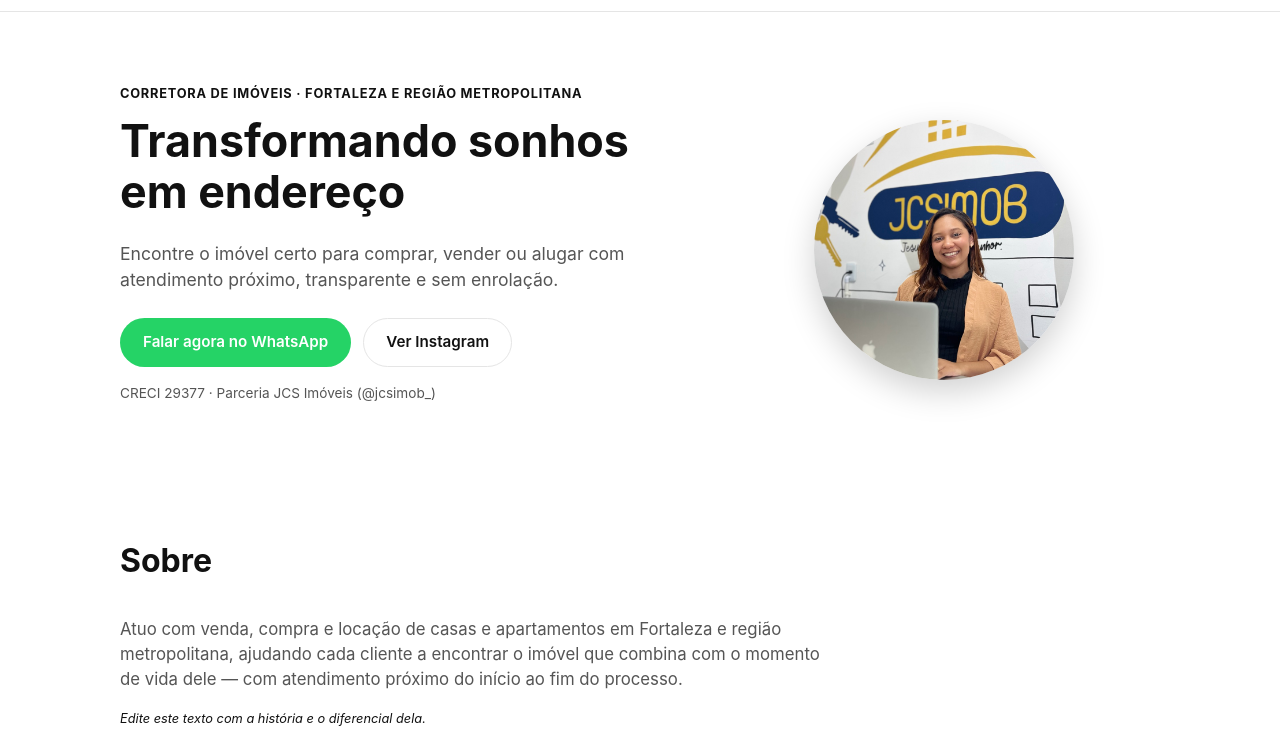
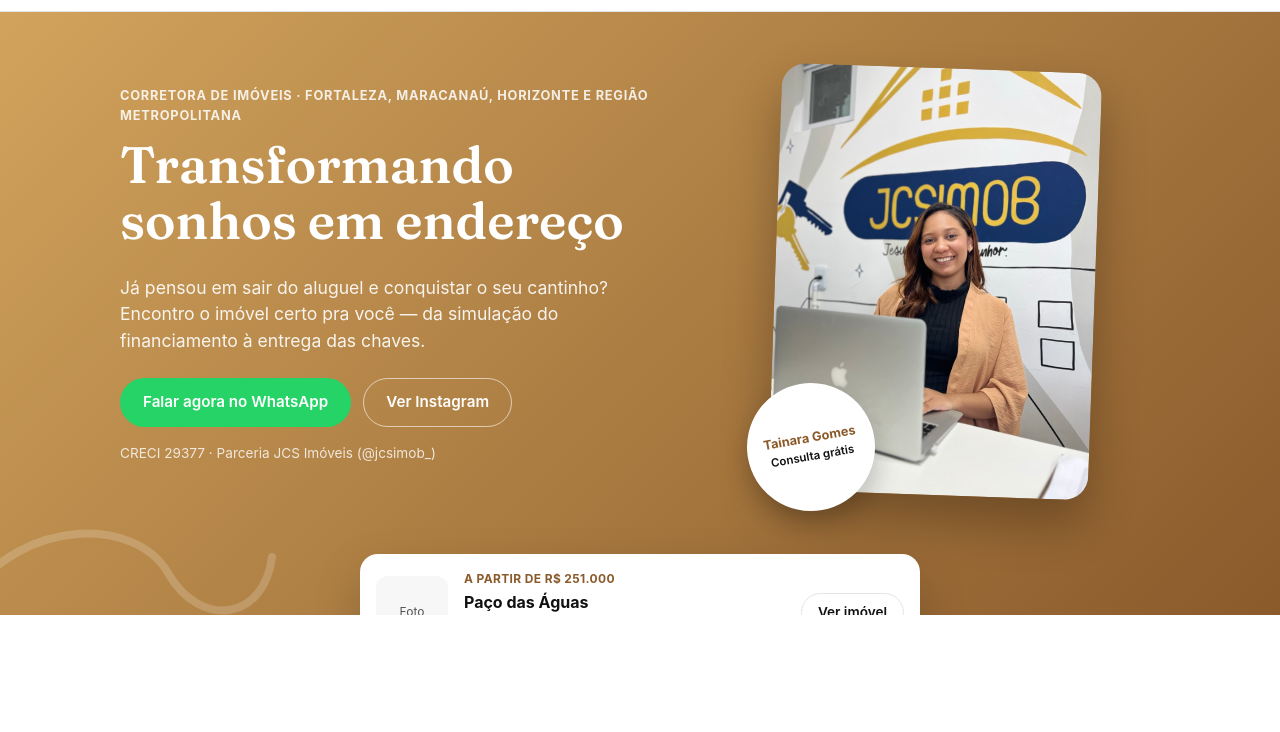
Before and after one commit to evertonpsilva/tainara-corretora-landing, a plain HTML site: page index.html in a window 1280 px wide. Shown: the part 55-787 px from the top of the page. Drawn offline with Linux system fonts and the light colour scheme.

Commit message:
Redesenha o hero com efeito de foto + card flutuante
Hero ganha gradiente, tipografia serifada (Fraunces), retrato em destaque
com selo rotacionado e um card de imóvel flutuando sobre a transição para
a próxima seção. Conteúdo de "Sobre" e dos imóveis em destaque passa a
usar textos e exemplos reais extraídos dos posts públicos do Instagram
dela (Minha Casa Minha Vida, Paço das Águas em Maracanaú, casas em
Horizonte).

Co-Authored-By: Claude Sonnet 5 <noreply@anthropic.com>

```diff
--- a/index.html
+++ b/index.html
@@ -6,6 +6,9 @@
 <title>Tainara Gomes | Corretora de Imóveis em Fortaleza</title>
 <meta name="description" content="Tainara Gomes - Corretora de imóveis em Fortaleza e região metropolitana. Casas e apartamentos para comprar, vender ou alugar.">
 <link rel="icon" href="assets/favicon.svg" type="image/svg+xml">
+<link rel="preconnect" href="https://fonts.googleapis.com">
+<link rel="preconnect" href="https://fonts.gstatic.com" crossorigin>
+<link href="https://fonts.googleapis.com/css2?family=Fraunces:ital,wght@0,500;0,600;1,500&display=swap" rel="stylesheet">
 <link rel="stylesheet" href="styles.css">
 </head>
 <body>
@@ -25,27 +28,43 @@
 
 <main>
   <section id="top" class="hero">
+    <svg class="hero-squiggle" viewBox="0 0 400 200" aria-hidden="true">
+      <path d="M10 140 C 80 40, 220 40, 260 110 S 380 170, 390 90" fill="none" stroke="#ffffff" stroke-width="10" stroke-linecap="round" opacity="0.18"/>
+    </svg>
     <div class="container hero-inner">
       <div class="hero-text">
-        <p class="eyebrow">Corretora de imóveis · Fortaleza e região metropolitana</p>
+        <p class="eyebrow">Corretora de imóveis · Fortaleza, Maracanaú, Horizonte e região metropolitana</p>
         <h1>Transformando sonhos em endereço</h1>
         <p class="hero-sub">
-          Encontre o imóvel certo para comprar, vender ou alugar com atendimento
-          próximo, transparente e sem enrolação.
+          Já pensou em sair do aluguel e conquistar o seu cantinho? Encontro o
+          imóvel certo pra você — da simulação do financiamento à entrega das
+          chaves.
         </p>
         <div class="hero-actions">
           <a class="btn btn-whatsapp" href="https://wa.me/5585985001867" target="_blank" rel="noopener">
             Falar agora no WhatsApp
           </a>
-          <a class="btn btn-outline" href="https://www.instagram.com/tainara_corretoraa/" target="_blank" rel="noopener">
+          <a class="btn btn-outline btn-on-dark" href="https://www.instagram.com/tainara_corretoraa/" target="_blank" rel="noopener">
             Ver Instagram
           </a>
         </div>
         <p class="creci">CRECI 29377 · Parceria JCS Imóveis (@jcsimob_)</p>
       </div>
-      <div class="hero-photo">
-        <img class="avatar-photo" src="assets/foto-tainara.jpg" alt="Tainara Gomes">
+      <div class="hero-visual">
+        <div class="hero-portrait-wrap">
+          <img class="hero-portrait" src="assets/foto-tainara.jpg" alt="Tainara Gomes">
+          <div class="hero-badge">Tainara Gomes<span>Consulta grátis</span></div>
+        </div>
       </div>
+    </div>
+    <div class="hero-floating-card">
+      <div class="floating-card-photo" aria-hidden="true">Foto</div>
+      <div class="floating-card-body">
+        <p class="floating-card-price">A partir de R$ 251.000</p>
+        <h3>Paço das Águas</h3>
+        <p class="floating-card-meta">2 e 3 quartos com suíte · Maracanaú · lazer completo</p>
+      </div>
+      <a class="btn btn-outline btn-small" href="https://wa.me/5585985001867" target="_blank" rel="noopener">Ver imóvel</a>
     </div>
   </section>
 
@@ -53,10 +72,13 @@
     <div class="container">
       <h2>Sobre</h2>
       <p class="section-text">
-        Atuo com venda, compra e locação de casas e apartamentos em Fortaleza e
-        região metropolitana, ajudando cada cliente a encontrar o imóvel que
-        combina com o momento de vida dele — com atendimento próximo do início
-        ao fim do processo.
+        Atuo com venda, compra e locação de casas e apartamentos em Fortaleza,
+        Maracanaú, Horizonte e região metropolitana, ajudando cada cliente a
+        encontrar o imóvel que combina com o momento de vida dele. Trabalho
+        bastante com o programa <strong>Minha Casa, Minha Vida</strong> —
+        simulação de financiamento, subsídios e condições especiais para quem
+        quer sair do aluguel — com atendimento próximo do início ao fim do
+        processo.
       </p>
       <p class="section-text-hint">Edite este texto com a história e o diferencial dela.</p>
     </div>
@@ -90,29 +112,29 @@
     <div class="container">
       <h2>Imóveis em destaque</h2>
       <p class="section-text-hint">
-        Placeholders abaixo — troque por imóveis reais (foto, título, bairro, valor e link do anúncio).
+        Exemplos de imóveis já divulgados — troque pelos anúncios ativos (foto, valor e link).
       </p>
       <div class="cards listings">
         <article class="card listing">
           <div class="listing-photo" aria-hidden="true">Foto</div>
-          <h3>Apartamento 2 quartos</h3>
-          <p class="listing-meta">Fortaleza e região metropolitana</p>
-          <p class="listing-price">A partir de R$ 000.000</p>
+          <h3>Paço das Águas</h3>
+          <p class="listing-meta">Maracanaú · 2 e 3 quartos com suíte · piscina, academia e brinquedoteca</p>
+          <p class="listing-price">A partir de R$ 251.000</p>
           <a class="btn btn-outline btn-small" href="https://wa.me/5585985001867" target="_blank" rel="noopener">Tenho interesse</a>
         </article>
         <article class="card listing">
           <div class="listing-photo" aria-hidden="true">Foto</div>
-          <h3>Casa 3 quartos</h3>
-          <p class="listing-meta">Fortaleza e região metropolitana</p>
-          <p class="listing-price">A partir de R$ 000.000</p>
+          <h3>Casas em Horizonte</h3>
+          <p class="listing-meta">Horizonte · 2 e 3 quartos · até 73 m² · perto de hospital e faculdades</p>
+          <p class="listing-price">0 de entrada · renda a partir de R$ 2.500</p>
           <a class="btn btn-outline btn-small" href="https://wa.me/5585985001867" target="_blank" rel="noopener">Tenho interesse</a>
         </article>
         <article class="card listing">
           <div class="listing-photo" aria-hidden="true">Foto</div>
-          <h3>Apartamento 1 quarto</h3>
-          <p class="listing-meta">Fortaleza e região metropolitana</p>
-          <p class="listing-price">A partir de R$ 000.000</p>
-          <a class="btn btn-outline btn-small" href="https://wa.me/5585985001867" target="_blank" rel="noopener">Tenho interesse</a>
+          <h3>Minha Casa, Minha Vida</h3>
+          <p class="listing-meta">Fortaleza e região metropolitana · subsídios e condições especiais</p>
+          <p class="listing-price">Simule sua parcela</p>
+          <a class="btn btn-outline btn-small" href="https://wa.me/5585985001867" target="_blank" rel="noopener">Fazer simulação</a>
         </article>
       </div>
     </div>
--- a/styles.css
+++ b/styles.css
@@ -8,6 +8,9 @@
   --color-whatsapp: #25D366;
   --color-whatsapp-dark: #1ebc59;
   --color-border: #e5e5e5;
+  --color-accent-start: #d1a35c;
+  --color-accent-end: #8a5a2b;
+  --font-display: "Fraunces", Georgia, serif;
   --radius: 14px;
   --max-width: 1080px;
 }
@@ -29,8 +32,9 @@ body {
 }
 
 h1, h2, h3 { font-weight: 700; margin: 0 0 .5em; }
-h1 { font-size: clamp(2rem, 4vw, 2.8rem); line-height: 1.15; }
-h2 { font-size: clamp(1.5rem, 3vw, 2rem); margin-bottom: 1em; }
+h1, h2 { font-family: var(--font-display); font-weight: 600; }
+h1 { font-size: clamp(2.2rem, 4.5vw, 3.2rem); line-height: 1.1; }
+h2 { font-size: clamp(1.6rem, 3vw, 2.2rem); margin-bottom: 1em; }
 h3 { font-size: 1.15rem; }
 
 p { margin: 0 0 1em; }
@@ -107,12 +111,27 @@ a { color: inherit; }
 .btn-large { padding: 16px 32px; font-size: 1.05rem; }
 
 .hero {
-  padding: 72px 0 56px;
+  position: relative;
+  overflow: hidden;
+  padding: 56px 0 120px;
+  background: linear-gradient(135deg, var(--color-accent-start), var(--color-accent-end));
+  color: #fff;
+}
+
+.hero-squiggle {
+  position: absolute;
+  left: -40px;
+  bottom: -30px;
+  width: 320px;
+  height: auto;
+  pointer-events: none;
 }
 
 .hero-inner {
+  position: relative;
+  z-index: 2;
   display: grid;
-  grid-template-columns: 1.3fr 1fr;
+  grid-template-columns: 1.2fr 1fr;
   gap: 48px;
   align-items: center;
 }
@@ -122,12 +141,14 @@ a { color: inherit; }
   letter-spacing: .06em;
   font-size: .8rem;
   font-weight: 700;
-  color: var(--color-primary);
+  color: #fff;
+  opacity: .85;
   margin-bottom: 12px;
 }
 
 .hero-sub {
-  color: var(--color-text-muted);
+  color: #fff;
+  opacity: .9;
   font-size: 1.1rem;
   max-width: 46ch;
 }
@@ -139,26 +160,119 @@ a { color: inherit; }
   margin: 24px 0 16px;
 }
 
+.btn-on-dark {
+  border-color: rgba(255,255,255,.6);
+  color: #fff;
+}
+.btn-on-dark:hover { border-color: #fff; }
+
 .creci {
   font-size: .85rem;
+  color: #fff;
+  opacity: .8;
+}
+
+.hero-visual {
+  display: flex;
+  justify-content: center;
+}
+
+.hero-portrait-wrap {
+  position: relative;
+  width: min(320px, 100%);
+}
+
+.hero-portrait {
+  width: 100%;
+  aspect-ratio: 3 / 4;
+  object-fit: cover;
+  object-position: center 15%;
+  border-radius: 24px;
+  box-shadow: 0 24px 48px rgba(0,0,0,.28);
+  transform: rotate(2deg);
+  display: block;
+}
+
+.hero-badge {
+  position: absolute;
+  left: -28px;
+  bottom: -16px;
+  width: 128px;
+  height: 128px;
+  border-radius: 50%;
+  background: #fff;
+  color: var(--color-accent-end);
+  display: flex;
+  flex-direction: column;
+  align-items: center;
+  justify-content: center;
+  text-align: center;
+  font-weight: 700;
+  font-size: .8rem;
+  line-height: 1.3;
+  transform: rotate(-10deg);
+  box-shadow: 0 10px 24px rgba(0,0,0,.2);
+  padding: 8px;
+}
+
+.hero-badge span {
+  display: block;
+  font-weight: 600;
+  font-size: .72rem;
+  color: var(--color-text);
+  margin-top: 2px;
+}
+
+.hero-floating-card {
+  position: absolute;
+  left: 50%;
+  bottom: -56px;
+  transform: translateX(-50%);
+  z-index: 3;
+  width: calc(100% - 40px);
+  max-width: 560px;
+  background: #fff;
+  color: var(--color-text);
+  border-radius: 18px;
+  box-shadow: 0 20px 48px rgba(0,0,0,.18);
+  padding: 16px;
+  display: flex;
+  align-items: center;
+  gap: 16px;
+}
+
+.floating-card-photo {
+  flex-shrink: 0;
+  width: 72px;
+  height: 72px;
+  border-radius: 12px;
+  background: var(--color-bg-alt);
+  display: flex;
+  align-items: center;
+  justify-content: center;
+  font-size: .75rem;
   color: var(--color-text-muted);
 }
 
-.hero-photo {
-  display: flex;
-  flex-direction: column;
-  align-items: center;
-  gap: 12px;
+.floating-card-body { flex: 1; min-width: 0; }
+.floating-card-body h3 { margin: 0 0 2px; font-size: 1rem; }
+
+.floating-card-price {
+  font-size: .75rem;
+  font-weight: 700;
+  color: var(--color-accent-end);
+  margin: 0 0 2px;
+  text-transform: uppercase;
+  letter-spacing: .03em;
 }
 
-.avatar-photo {
-  width: 260px;
-  height: 260px;
-  border-radius: 50%;
-  object-fit: cover;
-  object-position: center 25%;
-  box-shadow: 0 12px 32px rgba(0,0,0,.18);
+.floating-card-meta {
+  font-size: .82rem;
+  color: var(--color-text-muted);
+  margin: 0;
 }
+
+#sobre { padding-top: 120px; }
 
 .section { padding: 64px 0; }
 .section-alt { background: var(--color-bg-alt); }
@@ -236,7 +350,20 @@ a { color: inherit; }
 
 @media (max-width: 760px) {
   .nav-links { display: none; }
+  .hero { padding-bottom: 56px; }
   .hero-inner { grid-template-columns: 1fr; text-align: center; }
   .hero-actions { justify-content: center; }
   .hero-sub { margin-left: auto; margin-right: auto; }
+  .hero-visual { margin-top: 40px; }
+  .hero-portrait-wrap { width: min(260px, 70%); }
+  .hero-floating-card {
+    position: static;
+    transform: none;
+    width: 100%;
+    max-width: none;
+    flex-direction: column;
+    text-align: center;
+    margin-top: 40px;
+  }
+  #sobre { padding-top: 64px; }
 }
```
Also changed, not shown: 1 other file.
